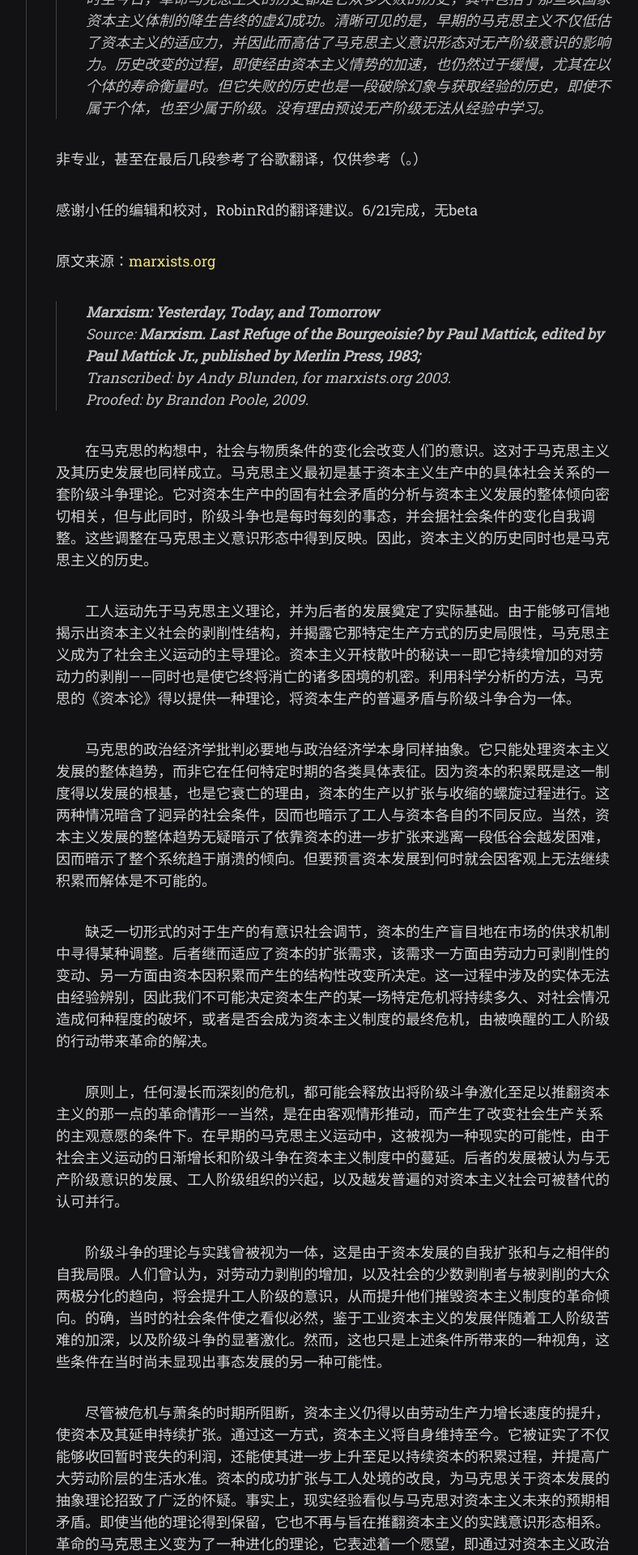
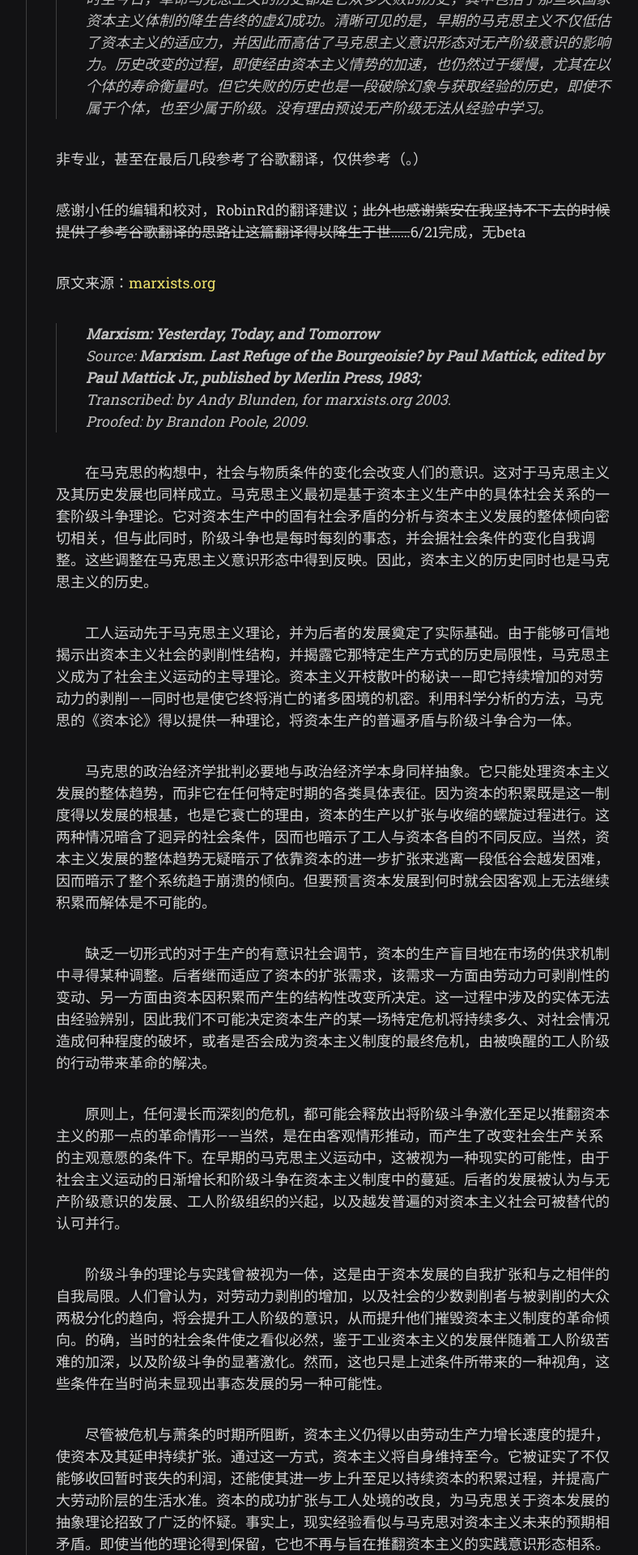
Before and after one commit to scatterdclouds/scatterdclouds.github.io, a Jekyll site: the page built from _posts/2022-01-08-pmattick-1983.md, in a window 1280 px wide. Shown: the part 440-2360 px from the top of the page at 81% size, without its empty margins (357-1145 px from the left). Built offline with Jekyll 4.4.1, drawn with Linux system fonts in a browser that asks for light colours; nearby versions of some CDN libraries; some web fonts are replaced; comment, search, counter and statistics services are not loaded.

Commit message:
Update 2022-01-08-pmattick-1983.md

```diff
--- a/_posts/2022-01-08-pmattick-1983.md
+++ b/_posts/2022-01-08-pmattick-1983.md
@@ -11,7 +11,7 @@ comments: true
 
 非专业，甚至在最后几段参考了谷歌翻译，仅供参考（。）
 
-感谢小任的编辑和校对，RobinRd的翻译建议。6/21完成，无beta
+感谢小任的编辑和校对，RobinRd的翻译建议；~~此外也感谢紫安在我坚持不下去的时候提供了参考谷歌翻译的思路让这篇翻译得以降生于世……~~6/21完成，无beta
 
 原文来源：[marxists.org](https://www.marxists.org/archive/mattick-paul/1978/marxism.htm)
 
```
